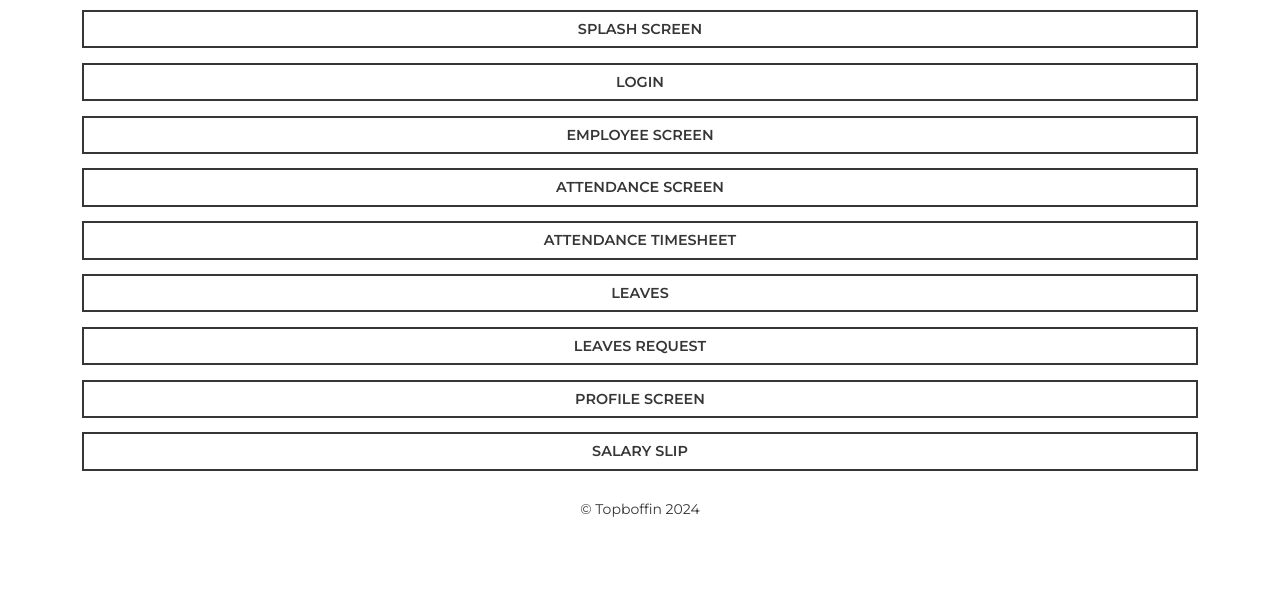
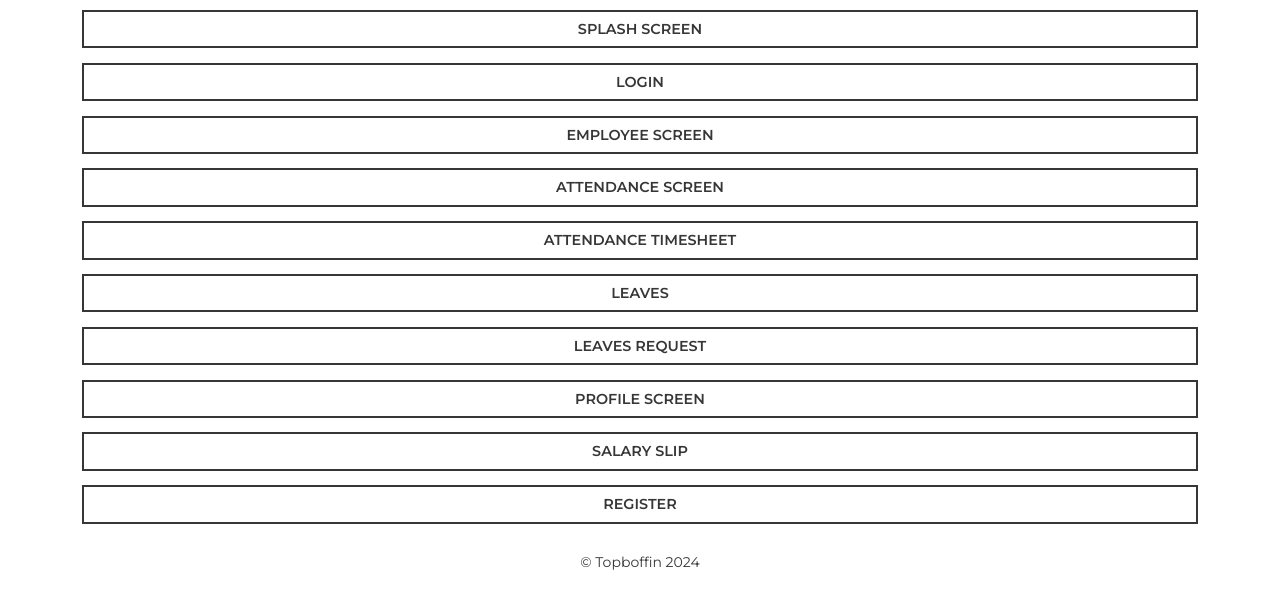
Before and after one commit to touseefahmed-cyber/HRM-Portal-Frontend, a website: page index.html in a window 1280 px wide. Shown: the part 72-680 px from the top of the page. Drawn offline with Linux system fonts and the light colour scheme.

Commit message:
register add in index page

```diff
--- a/index.html
+++ b/index.html
@@ -68,6 +68,7 @@
                     <li><a class="btn-demo" href="leaves-request.html">Leaves Request</a></li>
                     <li><a class="btn-demo" href="profile.html">Profile Screen</a></li>
                     <li><a class="btn-demo" href="salary-slip.html">Salary Slip</a></li>
+                    <li><a class="btn-demo" href="register.html">Register</a></li>
 
                     <li>
                         <br>
```
